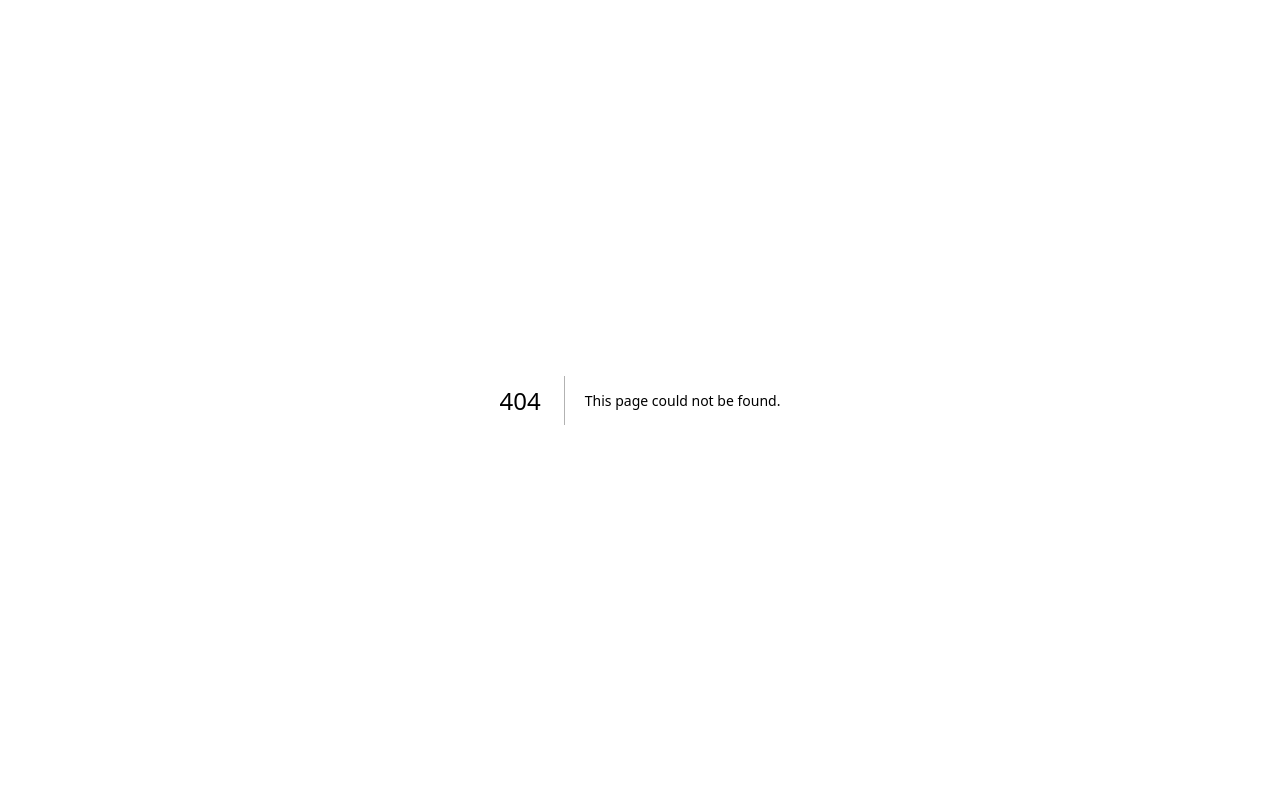
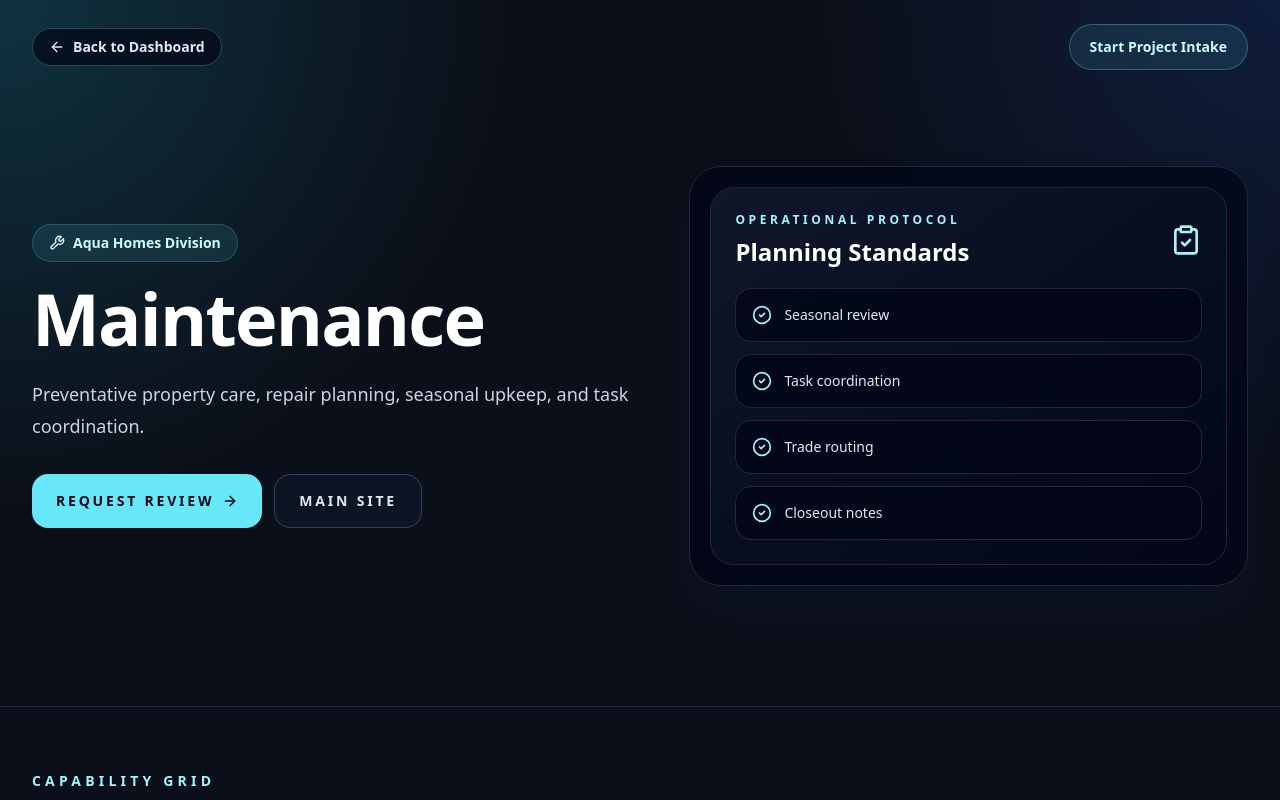
Before and after one commit to deyve55/pro-trades-hvac-demo, a Next.js app: page /maintenance in a window 1280 px wide. Before the commit this address had no page. Shown: the top 800 px of the page. Built offline with nearby package versions, Linux system fonts and the light colour scheme.

Commit message:
Add maintenance division route

```diff
--- /dev/null
+++ b/app/maintenance/page.tsx
@@ -0,0 +1,14 @@
+import type { Metadata } from "next";
+import DivisionTemplate from "@/app/components/DivisionTemplate";
+import { CalendarCheck, CheckCircle2, ClipboardCheck, Wrench } from "lucide-react";
+
+export const metadata: Metadata = {
+  title: "Aqua Homes Maintenance | Aqua Homes & Design Group",
+  description: "Preventative property care, repair planning, seasonal upkeep, and task coordination.",
+  alternates: { canonical: "/maintenance" },
+  openGraph: { title: "Aqua Homes Maintenance", description: "Preventative property care, repair planning, seasonal upkeep, and task coordination.", images: ["/og-premium-showcase.jpg"] }
+};
+
+export default function Page() {
+  return <DivisionTemplate eyebrowIcon={Wrench} title="Maintenance" description="Preventative property care, repair planning, seasonal upkeep, and task coordination." capabilities={[{ title: "Preventative Care", text: "Property upkeep planning with seasonal checkpoints and clear repair notes.", Icon: CheckCircle2 }, { title: "Repair Planning", text: "Task review, trade routing, and follow-up coordination for residential maintenance needs.", Icon: Wrench }, { title: "Seasonal Upkeep", text: "Exterior and interior maintenance planning around weather and property access.", Icon: CalendarCheck }, { title: "Task Documentation", text: "Photo-ready notes and closeout tracking for recurring property care.", Icon: ClipboardCheck }]} standards={["Seasonal review", "Task coordination", "Trade routing", "Closeout notes"]} />;
+}
```
